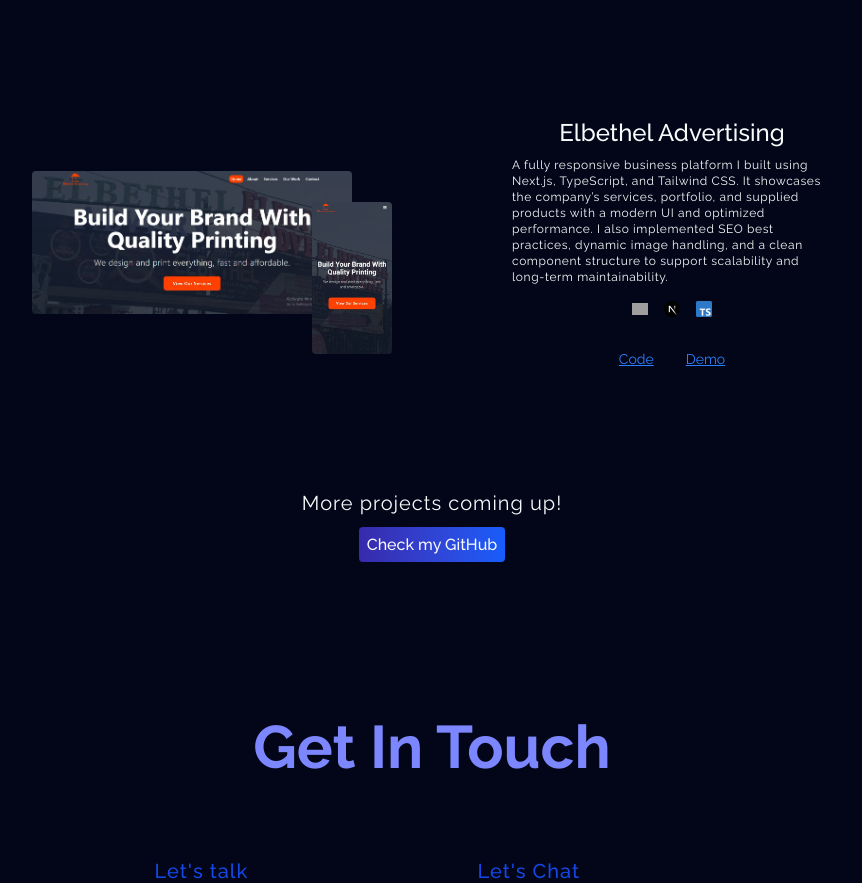
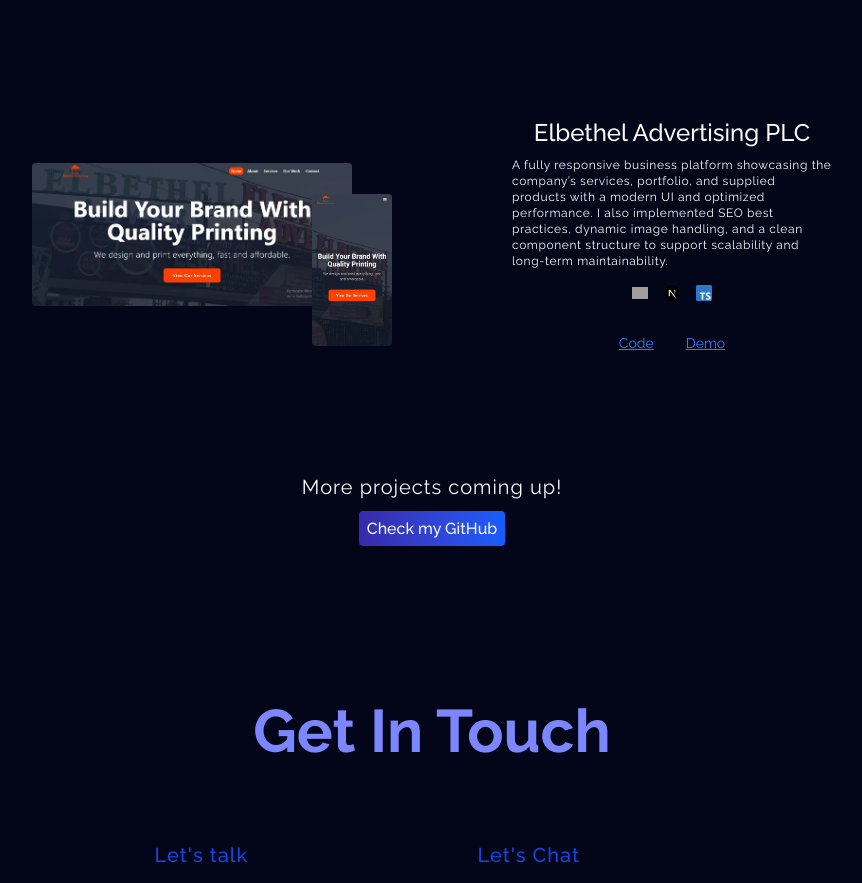
Before and after one commit to Amiir25/Portfolio, a React (Vite) app: page / in a window 1280 px wide. Shown: the part 2919-3802 px from the top of the page, without its empty margins (208-1070 px from the left). Built offline with nearby package versions, Linux system fonts and the light colour scheme; grey boxes are pictures that could not be loaded.

Commit message:
Update the description of Elbethel Advertising project in assets.js

```diff
--- a/src/assets/assets.js
+++ b/src/assets/assets.js
@@ -78,10 +78,10 @@
         liveLink: 'https://youtu.be/mr06eX3Et7k',
     },
     {
-        name: 'Elbethel Advertising',
+        name: 'Elbethel Advertising PLC',
         desktopImage: elbethelDesktop,
         mobileImage: elbethelMobile,
-        description: 'A fully responsive business platform I built using Next.js, TypeScript, and Tailwind CSS. It showcases the company’s services, portfolio, and supplied products with a modern UI and optimized performance. I also implemented SEO best practices, dynamic image handling, and a clean component structure to support scalability and long-term maintainability.',
+        description: 'A fully responsive business platform showcasing the company’s services, portfolio, and supplied products with a modern UI and optimized performance. I also implemented SEO best practices, dynamic image handling, and a clean component structure to support scalability and long-term maintainability.',
         tech: [TailwindCSS, NextJs, TypeScript],
         codeLink: 'https://github.com/Amiir25/ElbethelAdvertising.git',
         liveLink: 'https://elbetheladvert.vercel.app/',
```
